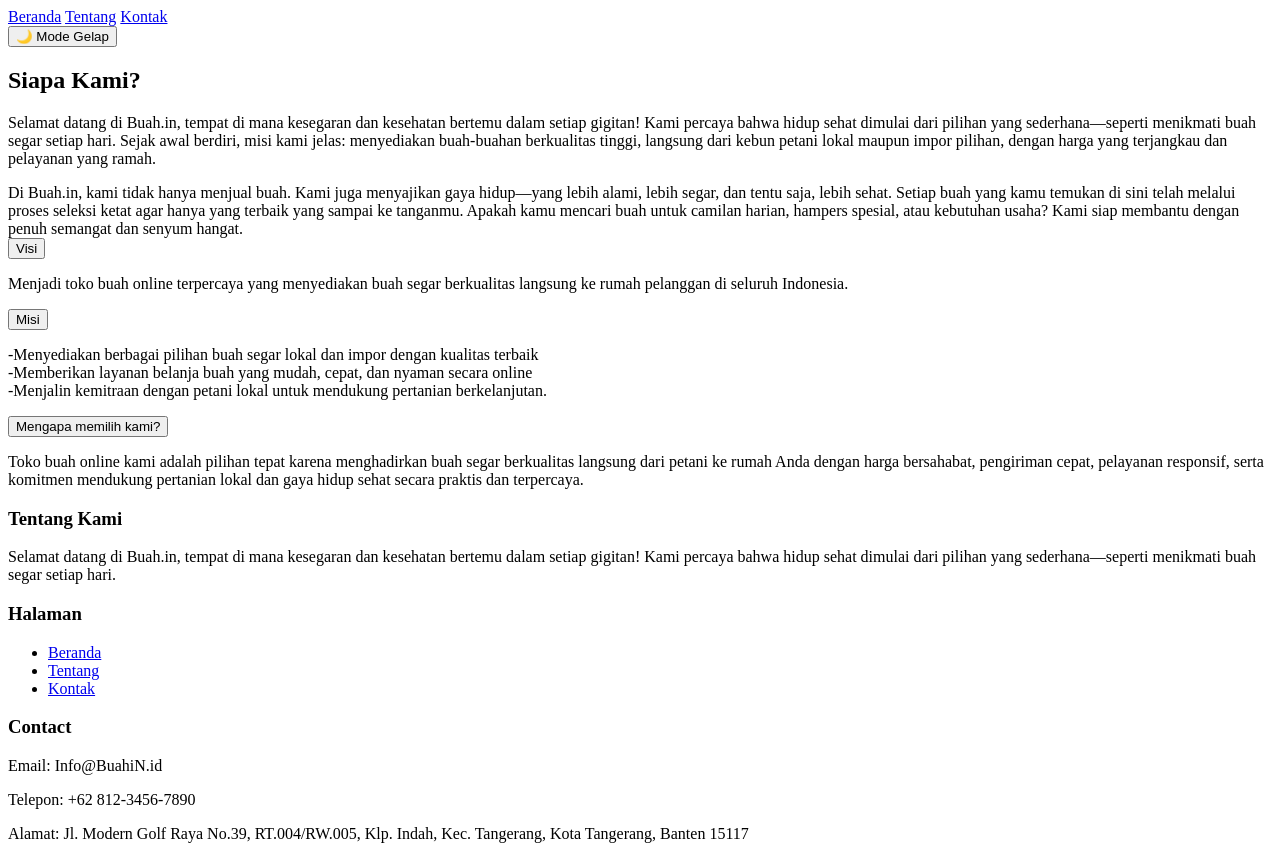
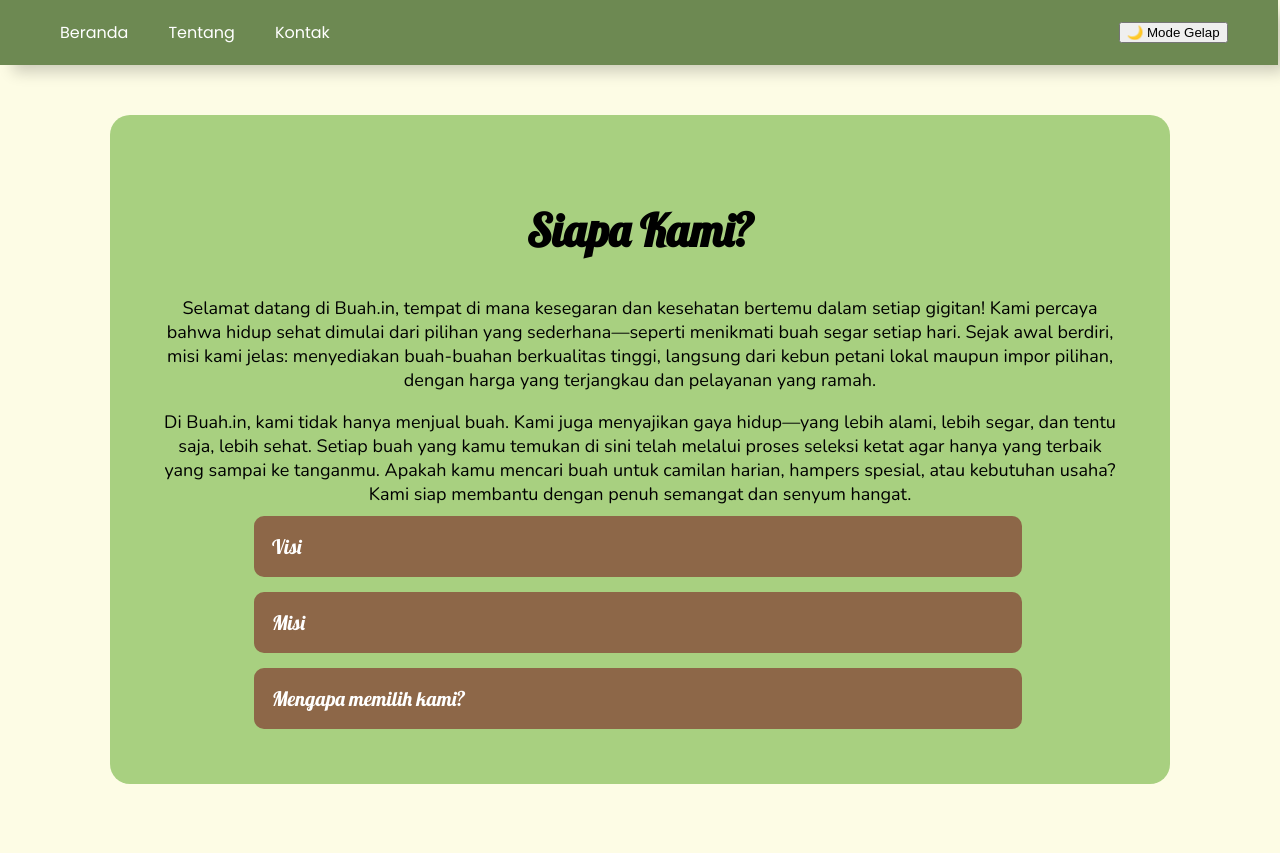
Before and after one commit to kahfiachyarudin/Buah.in, a plain HTML site: page about.html in a window 1280 px wide. Shown: the top 853 px of the page. Drawn offline with nearby package versions, Linux system fonts and the light colour scheme; a web font is replaced by a local one.

Commit message:
file css

```diff
--- a/about.html
+++ b/about.html
@@ -4,8 +4,7 @@
     <meta charset="UTF-8">
     <meta name="viewport" content="width=device-width, initial-scale=1.0">
     <title>About</title>
-    <link rel="stylesheet" href="style1.css">
-    <link rel="stylesheet" href="style1.css">
+    <link rel="stylesheet" href="style.css">
     <link rel="preconnect" href="https://fonts.googleapis.com">
     <link rel="preconnect" href="https://fonts.gstatic.com" crossorigin>
     <link href="https://fonts.googleapis.com/css2?family=Lobster&family=Matemasie&family=Poppins:ital,wght@0,100;0,200;0,300;0,400;0,500;0,600;0,700;0,800;0,900;1,100;1,200;1,300;1,400;1,500;1,600;1,700;1,800;1,900&display=swap" rel="stylesheet">
@@ -16,8 +15,8 @@
 </head>
 <header>
     <div class="menu">
-        <a href="index1.html">Beranda</a>
-        <a href="/about.html">Tentang</a>
+        <a href="index.html">Beranda</a>
+        <a href="about.html">Tentang</a>
         <a href="Contact.html">Kontak</a>
       </div>
       <button class="toggle-theme" onclick="togglemode()">🌙 Mode Gelap</button>
```
Also changed, not shown: Contact.html (+3 -3 lines), index.html (+1 -1 lines).
